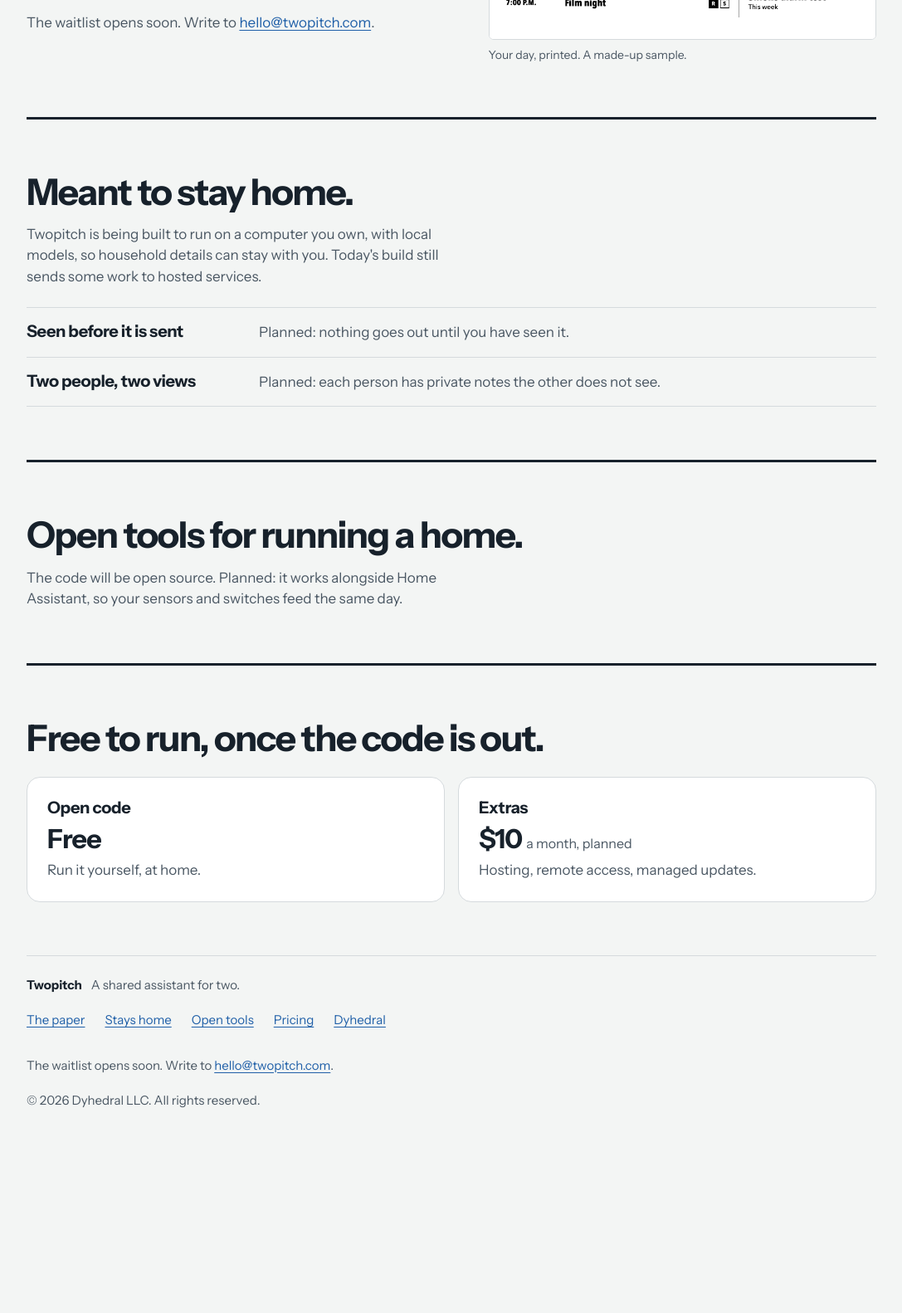
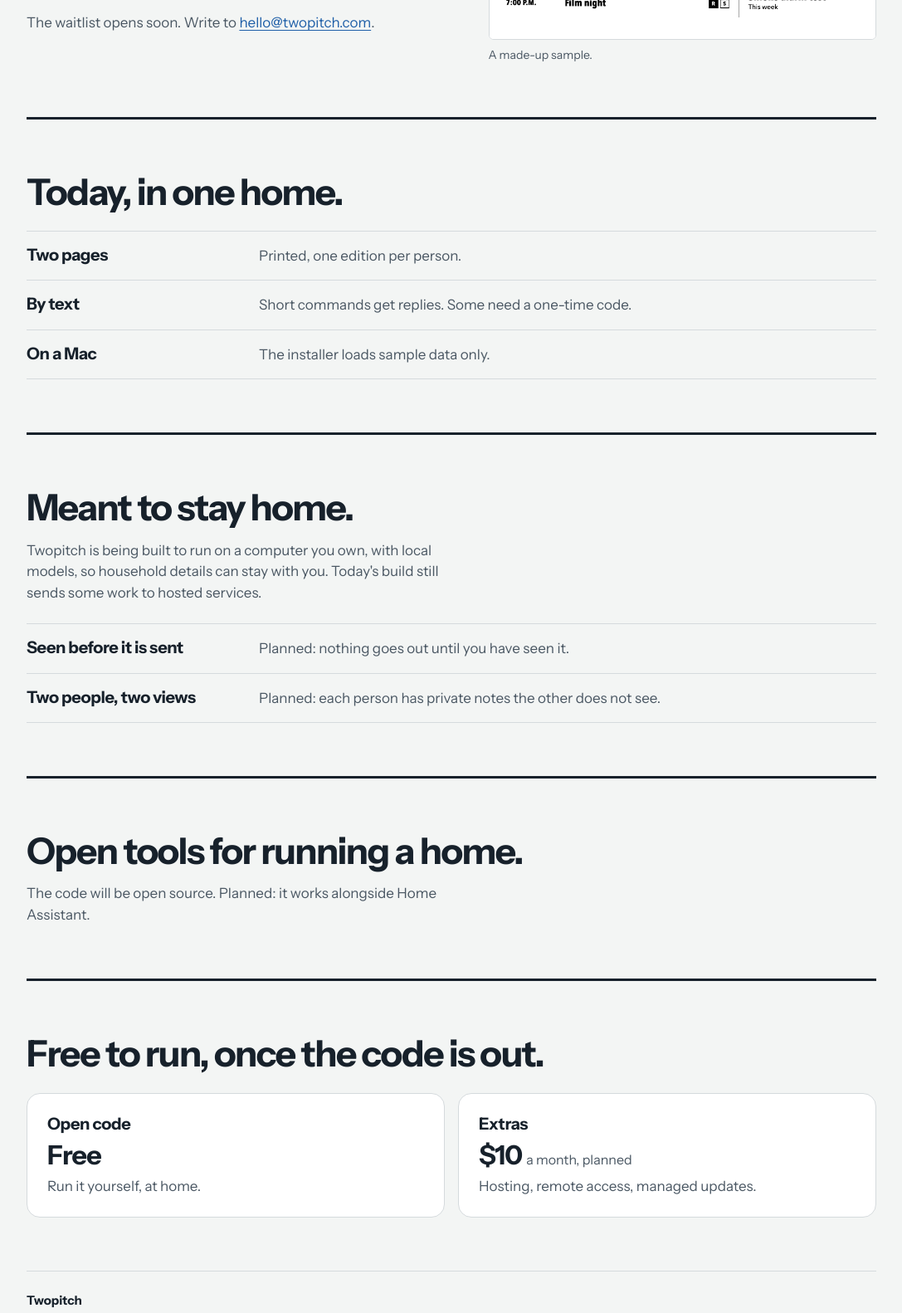
Before and after one commit to dyhedral/twopitch.com, a plain HTML site: page index.html in a window 1280 px wide. Shown: the part 497-2079 px from the top of the page at 83% size, without its empty margins (96-1183 px from the left). Before the commit the page ends 1875 px from the top, so only its background shows below. Drawn offline with Linux system fonts and the light colour scheme.

Commit message:
Add a section on what works today; drop two repeated footer lines
The paper is now two pages with an edition per person, short text
commands get replies, and an installer exists that loads sample data.
To stay under the 200-word limit, the footer no longer repeats the
headline and the waitlist line, and the caption and the Home Assistant
sentence are shorter.

```diff
--- a/index.html
+++ b/index.html
@@ -96,8 +96,17 @@
       </div>
       <figure class="paper" id="paper">
         <div class="sheet"><picture><source media="(max-width: 759px)" srcset="paper-sample-phone.png" width="1056" height="1046"><img src="paper-sample.png" width="1576" height="1364" alt="A printed morning paper for San Francisco with a greeting to Robin and a table of today's events."></picture></div>
-        <figcaption>Your day, printed. A made-up sample.</figcaption>
+        <figcaption>A made-up sample.</figcaption>
       </figure>
+    </section>
+
+    <section class="band" aria-labelledby="h-today">
+      <h2 id="h-today">Today, in one home.</h2>
+      <ul class="ledger">
+        <li><h3>Two pages</h3><p>Printed, one edition per person.</p></li>
+        <li><h3>By text</h3><p>Short commands get replies. Some need a one-time code.</p></li>
+        <li><h3>On a Mac</h3><p>The installer loads sample data only.</p></li>
+      </ul>
     </section>
 
     <section class="band" aria-labelledby="h-home">
@@ -111,7 +120,7 @@
 
     <section class="band" aria-labelledby="h-open">
       <h2 id="h-open">Open tools for running a home.</h2>
-      <p>The code will be open source. Planned: it works alongside Home Assistant, so your sensors and switches feed the same day.</p>
+      <p>The code will be open source. Planned: it works alongside Home Assistant.</p>
     </section>
 
     <section class="band" aria-labelledby="h-price">
@@ -124,7 +133,7 @@
   </main>
 
   <footer>
-    <p class="f-brand"><strong>Twopitch</strong> A shared assistant for two.</p>
+    <p class="f-brand"><strong>Twopitch</strong></p>
     <nav aria-label="Footer">
       <a href="#paper">The paper</a>
       <a href="#h-home">Stays home</a>
@@ -132,7 +141,6 @@
       <a href="#h-price">Pricing</a>
       <a href="https://dyhedral.com">Dyhedral</a>
     </nav>
-    <p>The waitlist opens soon. Write to <a href="mailto:hello@twopitch.com">hello@twopitch.com</a>.</p>
     <p>&copy; 2026 Dyhedral LLC. All rights reserved.</p>
   </footer>
 </div>
```
